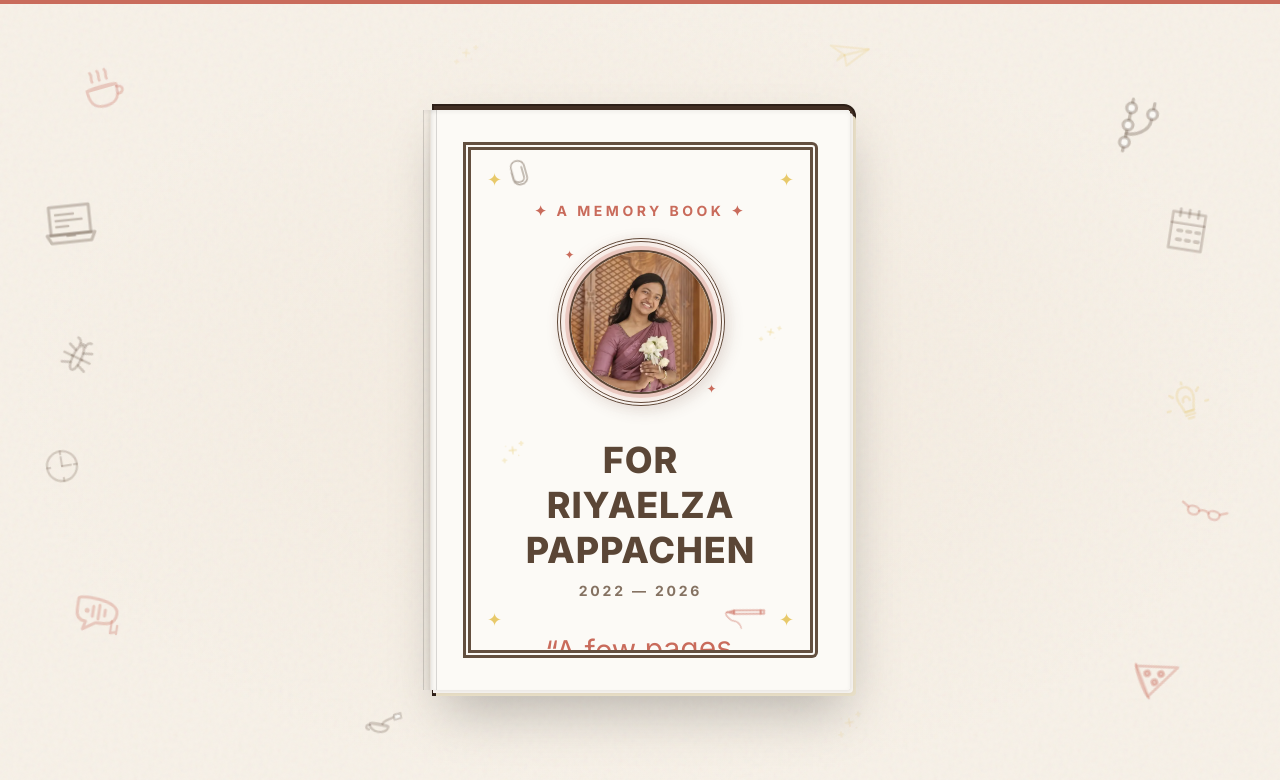
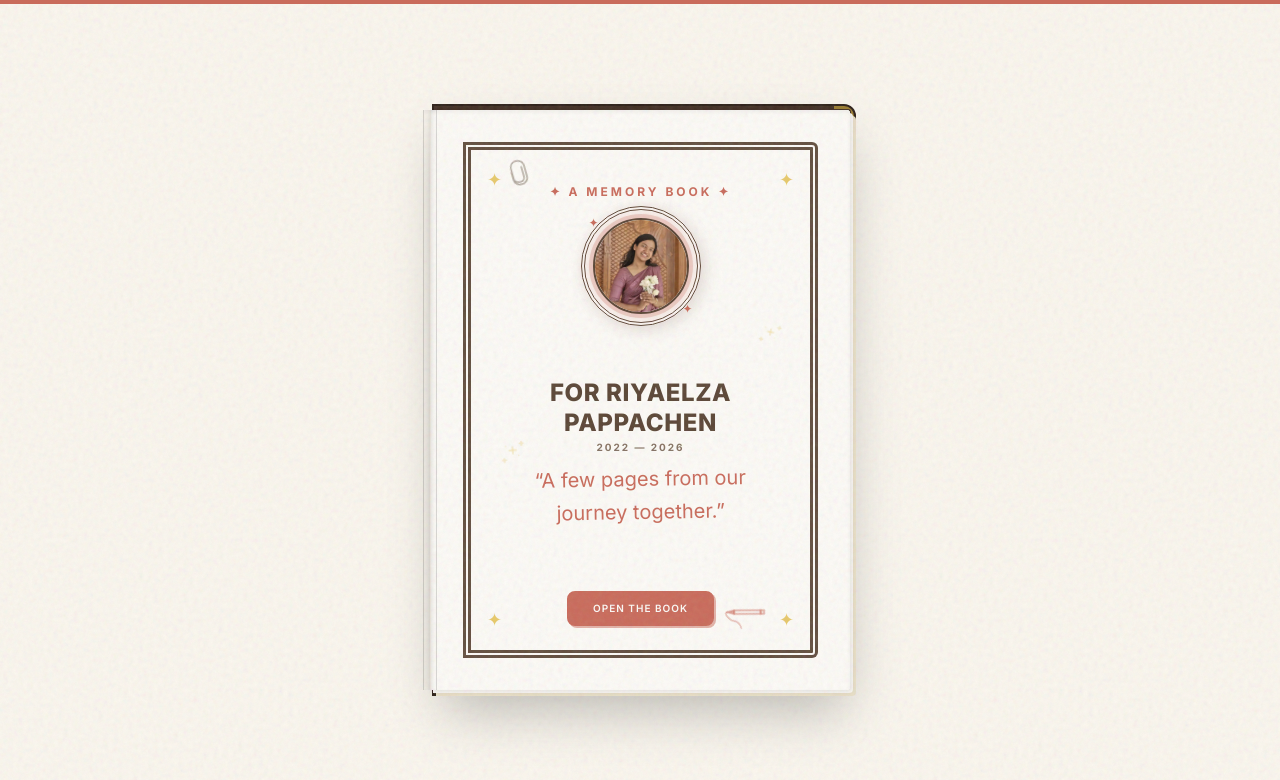
Before and after one commit to krushna-cctech/memory_book, a Next.js app: page /farewell in a window 1280 px wide. Shown: the top 780 px of the page. Built offline with nearby package versions, Linux system fonts and the light colour scheme; grey boxes are pictures that could not be loaded; a web font is replaced by a local one.

Commit message:
feat: implement interactive BookShell component with responsive page-flipping and navigation logic

```diff
--- a/components/book/BookCover.tsx
+++ b/components/book/BookCover.tsx
@@ -25,7 +25,8 @@ export const BookCover = ({ data, onOpen, isOpen }: BookCoverProps) => {
       initial="hidden"
       animate="visible"
       variants={shouldReduceMotion ? {} : staggerContainer(0.12, 0.1)}
-      className="relative w-full h-full bg-card border-8 border-double border-primary/95 rounded-r-md p-6 md:p-10 text-center overflow-hidden flex flex-col justify-between select-none"
+      className={`relative w-full h-full bg-card border-8 border-double border-primary/95 rounded-r-md p-4 md:p-6 md:pb-5 text-center overflow-hidden flex flex-col justify-between select-none ${!isOpen ? "cursor-pointer hover:bg-card/95 transition-colors" : ""}`}
+      onClick={!isOpen ? onOpen : undefined}
     >
       {/* Decorative background paper details */}
       <div className="absolute inset-0 paper-grain pointer-events-none" />
@@ -63,8 +64,8 @@ export const BookCover = ({ data, onOpen, isOpen }: BookCoverProps) => {
       />
 
       {/* Header */}
-      <motion.div variants={shouldReduceMotion ? {} : fadeUp(0.5)} className="z-10 mt-2">
-        <span className="font-serif text-xs md:text-sm tracking-[0.25em] text-accent uppercase font-bold">
+      <motion.div variants={shouldReduceMotion ? {} : fadeUp(0.5)} className="z-10 mt-1">
+        <span className="font-serif text-[10px] md:text-xs tracking-[0.25em] text-accent uppercase font-bold">
           ✦ {title} ✦
         </span>
       </motion.div>
@@ -72,37 +73,37 @@ export const BookCover = ({ data, onOpen, isOpen }: BookCoverProps) => {
       {/* Portrait block */}
       <motion.div
         variants={shouldReduceMotion ? {} : fadeUp(0.6)}
-        className="z-10 my-4 flex flex-col items-center justify-center"
+        className="z-10 my-1 flex flex-col items-center justify-center"
       >
         <AvatarFrame variant="antique">
-          <Avatar src={teammate.avatar} name={teammate.name} size="xl" glow />
+          <Avatar src={teammate.avatar} name={teammate.name} size="lg" glow />
         </AvatarFrame>
       </motion.div>
 
       {/* Content */}
-      <motion.div variants={shouldReduceMotion ? {} : fadeUp(0.7)} className="z-10 flex-grow flex flex-col justify-center my-4">
-        <h1 className="font-serif text-3xl md:text-4xl text-primary font-extrabold uppercase tracking-wide leading-tight">
+      <motion.div variants={shouldReduceMotion ? {} : fadeUp(0.7)} className="z-10 flex-grow flex flex-col justify-center my-1">
+        <h1 className="font-serif text-xl md:text-2xl text-primary font-extrabold uppercase tracking-wide leading-tight">
           For {teammate.name}
         </h1>
 
         {teammate.joiningYear && teammate.leavingYear && (
-          <p className="font-serif text-xs md:text-sm tracking-[0.2em] text-muted mt-2 font-bold select-none">
+          <p className="font-serif text-[9px] md:text-[10px] tracking-[0.2em] text-muted mt-0.5 font-bold select-none">
             {teammate.joiningYear} &mdash; {teammate.leavingYear}
           </p>
         )}
 
-        <p className="font-handwritten text-2xl md:text-3xl text-accent rotate-[-1.5deg] mt-6 select-none leading-relaxed px-4">
+        <p className="font-handwritten text-lg md:text-xl text-accent rotate-[-1deg] mt-2 select-none leading-relaxed px-4">
           &ldquo;{subtitle}&rdquo;
         </p>
       </motion.div>
 
       {/* Footer / Open trigger */}
-      <motion.div variants={shouldReduceMotion ? {} : fadeUp(0.8)} className="z-10 mt-6 mb-2">
+      <motion.div variants={shouldReduceMotion ? {} : fadeUp(0.8)} className="z-10 mt-4 mb-1">
         <Button
           variant="accent"
-          size="lg"
+          size="sm"
           onClick={onOpen}
-          className="font-serif text-sm uppercase tracking-widest px-8 py-3.5"
+          className="font-serif text-[10px] uppercase tracking-widest px-6 py-2"
           aria-label={`Open memory book for ${teammate.name}`}
         >
           Open the Book
--- a/components/book/BookShell.tsx
+++ b/components/book/BookShell.tsx
@@ -33,12 +33,39 @@ export const BookShell = ({ data }: BookShellProps) => {
   const [mobilePageDirection, setMobilePageDirection] = useState(1);
   const [activeChapterId, setActiveChapterId] = useState("");
   const [isMobile, setIsMobile] = useState(false);
+  const [isLeftHovered, setIsLeftHovered] = useState(false);
+  const [isRightHovered, setIsRightHovered] = useState(false);
+  const [scale, setScale] = useState(1);
   const shouldReduceMotion = useReducedMotion();
 
-  // Detect screen size for responsive layouts
+  // Audio trigger for realistic physical page-flip sound
+  const playPageTurnSound = () => {
+    try {
+      const audio = new Audio("https://www.soundjay.com/misc/sounds/page-turn-3.mp3");
+      audio.volume = 0.35;
+      audio.play().catch((err) => {
+        console.log("Audio play blocked by browser autoplay policy.");
+      });
+    } catch (err) {
+      console.warn("Audio creation failed:", err);
+    }
+  };
+
+  // Detect screen size and compute responsive scaling factor for desktop flipbook
   useEffect(() => {
     const handleResize = () => {
-      setIsMobile(window.innerWidth < 768);
+      const mobile = window.innerWidth < 768;
+      setIsMobile(mobile);
+      if (!mobile) {
+        // Target dimensions for full desktop spread including nav and margins
+        const padWidth = 940;
+        const padHeight = 780;
+        const scaleX = window.innerWidth / padWidth;
+        const scaleY = window.innerHeight / padHeight;
+        setScale(Math.min(scaleX, scaleY, 1.0));
+      } else {
+        setScale(1.0);
+      }
     };
     handleResize();
     window.addEventListener("resize", handleResize);
@@ -79,6 +106,7 @@ export const BookShell = ({ data }: BookShellProps) => {
   // Sync state for desktop spread flipping
   const handleSpreadChange = (newSpread: number) => {
     setActiveSpreadIndex(newSpread);
+    playPageTurnSound();
     if (newSpread === 0) {
       setActiveChapterId("cover");
     } else if (newSpread === 1) {
@@ -112,6 +140,7 @@ export const BookShell = ({ data }: BookShellProps) => {
   const handleMobileNext = () => {
     if (activeMobilePageIndex < 9) {
       setMobilePageDirection(1);
+      playPageTurnSound();
       setActiveMobilePageIndex((prev) => {
         const next = prev + 1;
         syncMobileTab(next);
@@ -123,6 +152,7 @@ export const BookShell = ({ data }: BookShellProps) => {
   const handleMobilePrev = () => {
     if (activeMobilePageIndex > 0) {
       setMobilePageDirection(-1);
+      playPageTurnSound();
       setActiveMobilePageIndex((prev) => {
         const next = prev - 1;
         syncMobileTab(next);
@@ -147,9 +177,20 @@ export const BookShell = ({ data }: BookShellProps) => {
   // Z-indexing and rotation calculations for sheets (Desktop)
   const getSheetStyle = (index: number) => {
     const isFlipped = index < activeSpreadIndex;
+    let rotation = isFlipped ? -180 : 0;
+
+    // Subtle 3D page corner lift on margin hover
+    if (!shouldReduceMotion) {
+      if (index === activeSpreadIndex - 1 && isLeftHovered) {
+        rotation = -172;
+      } else if (index === activeSpreadIndex && isRightHovered) {
+        rotation = -8;
+      }
+    }
+
     const zIndex = isFlipped ? index : 5 - index;
     return {
-      transform: isFlipped ? "rotateY(-180deg)" : "rotateY(0deg)",
+      transform: `rotateY(${rotation}deg)`,
       zIndex: zIndex,
     };
   };
@@ -440,15 +481,15 @@ export const BookShell = ({ data }: BookShellProps) => {
   ];
 
   return (
-    <div className="relative w-full min-h-screen py-6 md:py-10 flex flex-col justify-center items-center overflow-hidden">
-      <Container className="flex-grow flex flex-col justify-between max-w-5xl z-10 px-4 md:px-6">
+    <div className="relative w-full min-h-screen py-4 flex flex-col justify-center items-center overflow-hidden bg-[#FAF6EE] paper-grain">
+      {isMobile ? (
+        /* --- MOBILE VIEW (renders direct, non-scaled layout) --- */
+        <Container className="flex-grow flex flex-col justify-between max-w-sm z-10 px-4 py-4 min-h-[100svh] relative">
 
-        {/* Top Header Navigation Section (Only shown when book is open) */}
+          {/* Mobile Top Header Navigation */}
           <div className={cn(
-          "w-full flex flex-col items-center space-y-3 mb-6 transition-all duration-500",
-          isMobile
-            ? (activeMobilePageIndex > 0 && activeMobilePageIndex < 9 ? "opacity-100 translate-y-0" : "opacity-0 -translate-y-4 pointer-events-none h-0 overflow-hidden mb-0")
-            : (activeSpreadIndex > 0 && activeSpreadIndex < 5 ? "opacity-100 translate-y-0" : "opacity-0 -translate-y-4 pointer-events-none h-0 overflow-hidden mb-0")
+            "w-full flex flex-col items-center space-y-3 mb-4 transition-all duration-500",
+            activeMobilePageIndex > 0 && activeMobilePageIndex < 9 ? "opacity-100 translate-y-0" : "opacity-0 -translate-y-4 pointer-events-none h-0 overflow-hidden mb-0"
           )}>
             <ChapterNavigation
               chapters={data.chapters}
@@ -461,11 +502,8 @@ export const BookShell = ({ data }: BookShellProps) => {
             />
           </div>
 
-        {/* Main interactive 3D Book Viewport */}
+          {/* Mobile main viewport */}
           <div className="flex-grow w-full flex items-center justify-center py-2 relative">
-
-          {isMobile ? (
-            /* --- MOBILE VIEW (Single Page Card Flip) --- */
             <div className="w-full max-w-sm mx-auto overflow-hidden relative min-h-[480px] flex items-center justify-center">
               <AnimatePresence initial={false} custom={mobilePageDirection} mode="wait">
                 <motion.div
@@ -481,11 +519,66 @@ export const BookShell = ({ data }: BookShellProps) => {
                 </motion.div>
               </AnimatePresence>
             </div>
+          </div>
+
+          {/* Mobile Bottom controls */}
+          {activeMobilePageIndex > 0 && (
+            <div className="mt-4 flex items-center justify-between w-full max-w-xs mx-auto px-2 z-20 select-none">
+              <button
+                onClick={handleMobilePrev}
+                className="font-serif text-[11px] uppercase tracking-wider text-primary/60 hover:text-accent font-black transition-colors cursor-pointer"
+              >
+                &larr; Prev
+              </button>
+
+              <button
+                onClick={() => { setMobilePageDirection(-1); setActiveMobilePageIndex(0); syncMobileTab(0); }}
+                className="font-serif text-[10px] uppercase tracking-wider text-primary/40 hover:text-accent font-bold transition-all duration-300 underline cursor-pointer"
+              >
+                Close Cover
+              </button>
+
+              <button
+                onClick={handleMobileNext}
+                className="font-serif text-[11px] uppercase tracking-wider text-primary/60 hover:text-accent font-black transition-colors cursor-pointer"
+                disabled={activeMobilePageIndex === 9}
+              >
+                Next &rarr;
+              </button>
+            </div>
+          )}
+        </Container>
       ) : (
-            /* --- DESKTOP VIEW (Realistic 3D Double-Page Flipbook) --- */
-            <div className="perspective-container relative w-full h-[610px] flex items-center justify-center select-none">
+        /* --- DESKTOP VIEW (wrapped in a scaled container) --- */
+        <div
+          className="flex flex-col justify-between items-center w-[900px] h-[720px] transition-transform duration-300 origin-center select-none py-2"
+          style={{
+            transform: `scale(${scale})`,
+            transformOrigin: "center center",
+            marginTop: `${((scale - 1) * 720) / 2}px`,
+            marginBottom: `${((scale - 1) * 720) / 2}px`,
+            marginLeft: `${((scale - 1) * 900) / 2}px`,
+            marginRight: `${((scale - 1) * 900) / 2}px`,
+          }}
+        >
+          {/* Top Header Navigation Section (Only shown when book is open) */}
+          <div className={cn(
+            "w-full flex flex-col items-center space-y-3 mb-2 transition-all duration-500",
+            activeSpreadIndex > 0 && activeSpreadIndex < 5 ? "opacity-100 translate-y-0" : "opacity-0 -translate-y-4 pointer-events-none h-0 overflow-hidden mb-0"
+          )}>
+            <ChapterNavigation
+              chapters={data.chapters}
+              activeChapterId={activeChapterId}
+              onChapterSelect={handleChapterSelect}
+            />
+            <BookProgress
+              totalChaptersCount={data.chapters.length}
+              currentChapterNumber={currentChapterNumber}
+            />
+          </div>
 
-              {/* Shifting book viewport (moves cover to center when closed, open spreads to fill center) */}
+          {/* Main interactive 3D Book Viewport */}
+          <div className="flex-grow w-full flex items-center justify-center relative">
             <div
               className={cn(
                 "relative w-[840px] h-[580px] transition-transform duration-[850ms] ease-in-out preserve-3d",
@@ -499,16 +592,24 @@ export const BookShell = ({ data }: BookShellProps) => {
               {/* 1. Physical leather back cover boards lying flat */}
               <div
                 className={cn(
-                    "absolute top-[-6px] left-[-6px] w-[50.5%] h-[592px] bg-[#422F24] border-2 border-[#2E2018] rounded-l-xl shadow-2xl transition-all duration-[850ms] ease-in-out -z-30 origin-right",
+                  "absolute top-[-6px] left-[-6px] w-[50.5%] h-[592px] bg-[#422F24] border-2 border-[#2E2018] rounded-l-xl shadow-2xl transition-all duration-[850ms] ease-in-out -z-30 origin-right overflow-hidden",
                   activeSpreadIndex === 0 ? "opacity-0 scale-95" : "opacity-100 scale-100"
                 )}
-                />
+              >
+                {/* Vintage Gold Corners */}
+                <div className="absolute top-0 left-0 w-5 h-5 border-t-[3px] border-l-[3px] border-[#D4AF37]/60 rounded-tl-md pointer-events-none" />
+                <div className="absolute bottom-0 left-0 w-5 h-5 border-b-[3px] border-l-[3px] border-[#D4AF37]/60 rounded-bl-md pointer-events-none" />
+              </div>
               <div
                 className={cn(
-                    "absolute top-[-6px] right-[-6px] w-[50.5%] h-[592px] bg-[#422F24] border-2 border-[#2E2018] rounded-r-xl shadow-2xl transition-all duration-[850ms] ease-in-out -z-30 origin-left",
+                  "absolute top-[-6px] right-[-6px] w-[50.5%] h-[592px] bg-[#422F24] border-2 border-[#2E2018] rounded-r-xl shadow-2xl transition-all duration-[850ms] ease-in-out -z-30 origin-left overflow-hidden",
                   activeSpreadIndex === 5 ? "opacity-0 scale-95" : "opacity-100 scale-100"
                 )}
-                />
+              >
+                {/* Vintage Gold Corners */}
+                <div className="absolute top-0 right-0 w-5 h-5 border-t-[3px] border-r-[3px] border-[#D4AF37]/60 rounded-tr-md pointer-events-none" />
+                <div className="absolute bottom-0 right-0 w-5 h-5 border-b-[3px] border-r-[3px] border-[#D4AF37]/60 rounded-br-md pointer-events-none" />
+              </div>
 
               {/* 2. Paper stacked edge thickness templates */}
               {/* Left side thickness */}
@@ -571,8 +672,14 @@ export const BookShell = ({ data }: BookShellProps) => {
               {/* Left page margin click */}
               {activeSpreadIndex > 0 && (
                 <div
-                    className="absolute top-0 left-0 w-[14%] h-full z-30 cursor-w-resize group"
-                    onClick={handlePrev}
+                  className="absolute top-0 left-0 w-[14%] h-full z-30 cursor-w-resize group preserve-3d"
+                  style={{ transform: "translateZ(50px)" }}
+                  onClick={() => {
+                    handlePrev();
+                    setIsLeftHovered(false);
+                  }}
+                  onMouseEnter={() => setIsLeftHovered(true)}
+                  onMouseLeave={() => setIsLeftHovered(false)}
                   title="Previous Page"
                 >
                   <div className="absolute top-1/2 left-3 -translate-y-1/2 bg-card/90 border border-secondary p-1.5 rounded-full shadow-md opacity-0 group-hover:opacity-100 transition-opacity duration-300 pointer-events-none">
@@ -583,8 +690,14 @@ export const BookShell = ({ data }: BookShellProps) => {
               {/* Right page margin click */}
               {activeSpreadIndex < 5 && (
                 <div
-                    className="absolute top-0 right-0 w-[14%] h-full z-30 cursor-e-resize group"
-                    onClick={handleNext}
+                  className="absolute top-0 right-0 w-[14%] h-full z-30 cursor-e-resize group preserve-3d"
+                  style={{ transform: "translateZ(50px)" }}
+                  onClick={() => {
+                    handleNext();
+                    setIsRightHovered(false);
+                  }}
+                  onMouseEnter={() => setIsRightHovered(true)}
+                  onMouseLeave={() => setIsRightHovered(false)}
                   title="Next Page"
                 >
                   <div className="absolute top-1/2 right-3 -translate-y-1/2 bg-card/90 border border-secondary p-1.5 rounded-full shadow-md opacity-0 group-hover:opacity-100 transition-opacity duration-300 pointer-events-none">
@@ -594,41 +707,10 @@ export const BookShell = ({ data }: BookShellProps) => {
               )}
             </div>
           </div>
-          )}
-        </div>
 
           {/* Bottom Pagination Control Section */}
-        {isMobile ? (
-          /* Mobile page controls */
-          activeMobilePageIndex > 0 && (
-            <div className="mt-4 flex items-center justify-between w-full max-w-xs mx-auto px-4 z-20 select-none">
-              <button
-                onClick={handleMobilePrev}
-                className="font-serif text-[11px] uppercase tracking-wider text-primary/60 hover:text-accent font-black transition-colors cursor-pointer"
-              >
-                &larr; Prev
-              </button>
-
-              <button
-                onClick={() => { setMobilePageDirection(-1); setActiveMobilePageIndex(0); syncMobileTab(0); }}
-                className="font-serif text-[10px] uppercase tracking-wider text-primary/40 hover:text-accent font-bold transition-all duration-300 underline cursor-pointer"
-              >
-                Close Cover
-              </button>
-
-              <button
-                onClick={handleMobileNext}
-                className="font-serif text-[11px] uppercase tracking-wider text-primary/60 hover:text-accent font-black transition-colors cursor-pointer"
-                disabled={activeMobilePageIndex === 9}
-              >
-                Next &rarr;
-              </button>
-            </div>
-          )
-        ) : (
-          /* Desktop page controls */
-          activeSpreadIndex > 0 && (
-            <div className="mt-4 flex items-center justify-between w-full max-w-md mx-auto px-4 z-20 select-none">
+          {activeSpreadIndex > 0 && (
+            <div className="mt-2 flex items-center justify-between w-full max-w-md px-4 z-20 select-none">
               <button
                 onClick={handlePrev}
                 className="font-serif text-[11px] uppercase tracking-wider text-primary/60 hover:text-accent font-black transition-all duration-300 cursor-pointer flex items-center space-x-1"
@@ -651,9 +733,9 @@ export const BookShell = ({ data }: BookShellProps) => {
                 Next Spread &rarr;
               </button>
             </div>
-          )
           )}
-      </Container>
+        </div>
+      )}
     </div>
   );
 };
--- a/components/book/chapters/BeginningPage.tsx
+++ b/components/book/chapters/BeginningPage.tsx
@@ -15,31 +15,31 @@ export const BeginningPage = ({ data, name }: BeginningPageProps) => {
   const shouldReduceMotion = useReducedMotion();
 
   return (
-    <div className="grid grid-cols-1 md:grid-cols-12 gap-6 md:gap-10 items-center w-full relative">
+    <div className="flex flex-col items-center w-full space-y-4 relative">
       {/* Polaroid photo container */}
       <motion.div
         initial="hidden"
         whileInView="visible"
         viewport={{ once: true }}
         variants={shouldReduceMotion ? {} : fadeUp(0.5, 20)}
-        className="md:col-span-5 flex justify-center w-full"
+        className="w-full flex justify-center"
       >
-        <AvatarFrame variant="polaroid" className="max-w-[230px] w-full relative">
+        <AvatarFrame variant="polaroid" className="max-w-[210px] w-full relative">
           {/* Overlapping Coffee Cup Doodle */}
           <CoffeeCupDoodle
             className="absolute -top-6 -right-6 text-accent/80 z-20"
-            size={40}
+            size={36}
             rotation={12}
             delay={0.4}
           />
-          <div className="w-full h-44 bg-secondary/15 relative overflow-hidden border border-secondary/40">
+          <div className="w-full h-32 bg-secondary/15 relative overflow-hidden border border-secondary/40">
             <img
               src={data.image}
               alt="First day representation"
               className="w-full h-full object-cover select-none"
             />
           </div>
-          <p className="font-handwritten text-sm text-accent mt-3 text-center leading-snug select-none rotate-[-1deg] px-1 font-bold">
+          <p className="font-handwritten text-xs text-accent mt-2 text-center leading-snug select-none rotate-[-1deg] px-1 font-bold">
             {data.caption}
           </p>
         </AvatarFrame>
@@ -51,19 +51,19 @@ export const BeginningPage = ({ data, name }: BeginningPageProps) => {
         whileInView="visible"
         viewport={{ once: true }}
         variants={shouldReduceMotion ? {} : fadeUp(0.6, 20)}
-        className="md:col-span-7 text-left space-y-4 font-serif w-full relative pb-6 md:pb-0"
+        className="w-full text-left space-y-2.5 font-serif relative"
       >
-        <div className="flex items-center space-x-3 border-b border-secondary/40 pb-2 mb-1 select-none">
-          <span className="font-mono text-[10px] uppercase tracking-widest text-accent font-black">
+        <div className="flex items-center space-x-3 border-b border-secondary/40 pb-1.5 select-none">
+          <span className="font-mono text-[9px] uppercase tracking-widest text-accent font-black">
             Date Entry:
           </span>
-          <span className="text-xs md:text-sm font-bold text-primary/80">
+          <span className="text-xs font-bold text-primary/80">
             {data.date}
           </span>
         </div>
 
-        <div className="text-xs md:text-sm leading-relaxed text-primary/95 space-y-3 font-serif px-1 text-justify">
-          <span className="font-serif text-3xl font-extrabold text-accent float-left mr-2 leading-none mt-1 select-none">
+        <div className="text-xs leading-relaxed text-primary/95 space-y-3 font-serif px-1 text-justify">
+          <span className="font-serif text-2xl font-extrabold text-accent float-left mr-2 leading-none mt-0.5 select-none">
             I
           </span>
           <p className="leading-relaxed">
@@ -73,8 +73,8 @@ export const BeginningPage = ({ data, name }: BeginningPageProps) => {
 
         {/* Floating Git Branch Doodle */}
         <GitBranchDoodle
-          className="absolute -bottom-4 right-2 text-primary/25 z-0 hidden md:block"
-          size={56}
+          className="absolute -bottom-2 right-2 text-primary/25 z-0 hidden md:block"
+          size={48}
           rotation={-5}
           delay={0.8}
         />
```
Lines whose indentation alone changed are shown as unchanged.
